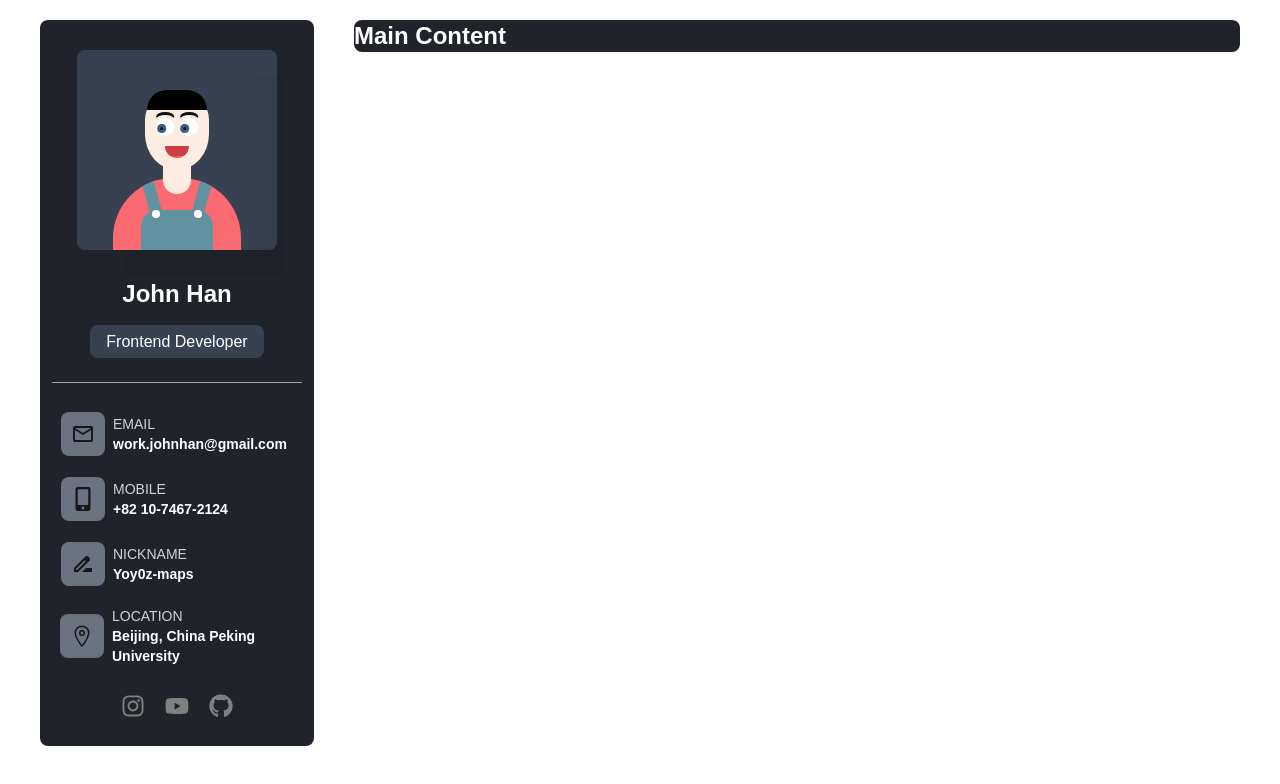
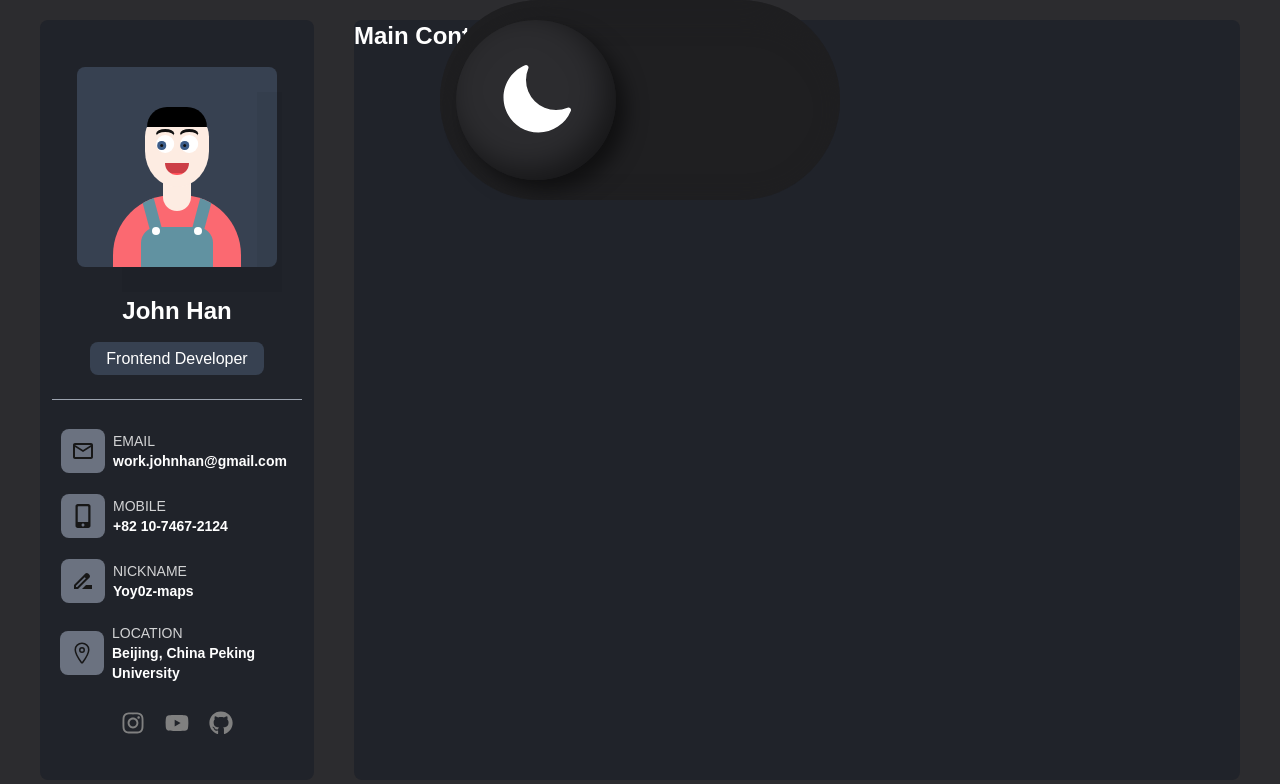
Before and after one commit to Yoy0z-maps/yoyoz-maps-blog, a Next.js app: page / in a window 1280 px wide. Shown: the top 784 px of the page. Built offline with nearby package versions, Linux system fonts and the light colour scheme.

Commit message:
add AnimatedThemeToggleButton

```diff
--- a/package.json
+++ b/package.json
@@ -12,7 +12,8 @@
     "next": "14.2.13",
     "react": "^18",
     "react-dom": "^18",
-    "react-icons": "^5.3.0"
+    "react-icons": "^5.3.0",
+    "zustand": "^5.0.0-rc.2"
   },
   "devDependencies": {
     "@types/node": "^20",
--- a/src/app/face/page.tsx
+++ /dev/null
@@ -1,85 +0,0 @@
-"use client";
-import { useEffect } from "react";
-
-export default function Face() {
-  useEffect(() => {
-    function eyeball(event: MouseEvent) {
-      const eye = document.querySelectorAll(
-        "#eye i"
-      ) as NodeListOf<HTMLElement>;
-      eye.forEach(function (eye) {
-        const x = eye.getBoundingClientRect().left + eye.clientWidth / 2;
-        const y = eye.getBoundingClientRect().top + eye.clientHeight / 2;
-        const radian = Math.atan2(event.pageX - x, event.pageY - y);
-        const rot = radian * (180 / Math.PI) * -1 + 270;
-        eye.style.transform = "rotate(" + rot + "deg)";
-      });
-    }
-
-    const handleMouseMove = (event: Event) => {
-      eyeball(event as MouseEvent);
-    };
-
-    document
-      .querySelector("#body")
-      ?.addEventListener("mousemove", handleMouseMove);
-
-    return () => {
-      document
-        .querySelector("#body")
-        ?.removeEventListener("mousemove", handleMouseMove);
-    };
-  }, []);
-
-  return (
-    <div
-      id="body"
-      className="flex justify-center items-center min-h-[100vh] bg-eyebackground"
-    >
-      <div className="relative w-[400px] h-[500px] bg-white m-[40px] shadow-eyes-shadow overflow-hidden">
-        <div
-          id="hair"
-          className="absolute z-[20] bottom-[350px] left-[50%] translate-x-[-50%] w-[150px] h-[50px] bg-black rounded-tl-[100px] rounded-tr-[100px]"
-        ></div>
-        <div
-          id="bottom"
-          className="absolute w-[320px] h-[180px] bottom-0 left-[50%] bg-eyered translate-x-[-50%] rounded-tl-[150px] rounded-tr-[150px] z-[9] overflow-hidden before:content-[''] before:absolute before:top-[80px] before:left-[97px] before:w-[20px] before:h-[20px] before:bg-white before:z-[1] before:rounded-[50%] after:content-[''] after:absolute after:top-[80px] after:right-[97px] after:w-[20px] after:h-[20px] after:bg-white after:z-[1] after:rounded-[50%]"
-        >
-          <span className="absolute bottom-0 left-[50%] translate-x-[-50%] w-[180px] h-[100px] rounded-tl-[40px] bg-eyeblue rounded-tr-[40px] before:content-[''] before:absolute before:top-[-90px] before:left-[10px] before:w-[30px] before:h-[100px] before:bg-eyeblue before:rotate-[345deg] after:content-[''] after:absolute after:top-[-90px] after:right-[10px] after:w-[30px] after:h-[100px] after:bg-eyeblue after:rotate-[15deg]"></span>
-        </div>
-        <div>
-          <div
-            id="neck"
-            className="absolute bottom-[140px] left-[50%] translate-x-[-50%] w-[70px] h-[100px] bg-skin z-[10] rounded-bl-[40px] rounded-br-[40px] before:content-[''] before:absolute before:top-0 before:left-0 before:w-[100%] before:h-[75%] before:bg-skin-shadow"
-          ></div>
-          <div
-            id="face"
-            className="absolute top-[120px] left-[50%] translate-x-[-50%] w-[160px] h-[180px] bg-skin z-[12] rounded-[50%] rounded-tl-[30%] rounded-tr-[30%] group cursor-pointer"
-          >
-            <div
-              id="eyes"
-              className="absolute flex justify-between w-[65%] items-center top-[50px] translate-x-[-50%] left-[50%]"
-            >
-              <span
-                id="eye"
-                className="relative w-[45px] h-[45px] before:content-[''] before:absolute before:top-[-8px] before:left-0 before:w-full before:h-[50%] before:bg-transparent before:rounded-[50%] before:shadow-eyebrush"
-              >
-                <i className="absolute left-0 bottom-0 w-full h-full flex items-center justify-center bg-white rounded-[50%] before:content-[''] before:absolute before:w-[8px] before:h-[8px] before:bg-eyeblack before:rounded-[50%] before:shadow-eye-shadow before:translate-x-[-10px] before:translate-y-[2px]"></i>
-              </span>
-              <span
-                id="eye"
-                className="relative w-[45px] h-[45px] before:content-[''] before:absolute before:top-[-8px] before:left-0 before:w-full before:h-[50%] before:bg-transparent before:rounded-[50%] before:shadow-eyebrush"
-              >
-                <i className="absolute left-0 bottom-0 w-full h-full flex items-center justify-center bg-white rounded-[50%] before:content-[''] before:absolute before:w-[8px] before:h-[8px] before:bg-eyeblack before:rounded-[50%] before:shadow-eye-shadow before:translate-x-[-10px] before:translate-y-[2px]"></i>
-              </span>
-            </div>
-            <div
-              id="mouth"
-              className="absolute w-[60px] h-[30px] bottom-[30px] left-[50%] transition-all duration-500 bg-mouth translate-x-[-50%] rounded-bl-[30px] rounded-br-[30px] shadow-mouth-shadow group-hover:h-[15px] group-hover:w-[70px] group-hover:bottom-[40px] group-hover:rounded-[10px]"
-            ></div>
-          </div>
-        </div>
-      </div>
-    </div>
-  );
-}
--- a/src/app/page.tsx
+++ b/src/app/page.tsx
@@ -1,13 +1,24 @@
+"use client";
 import LeftSideBar from "@/container/main/LeftSideBar";
+import { useAppearanceThemeStore } from "@/store/useAppearanceThemeStore";
+import Appearance from "./test/page";
 
 export default function Home() {
+  const theme = useAppearanceThemeStore((state) => state.theme);
+  const bgColor = theme === "dark" ? "bg-darkbg" : "bg-lightbg";
+
   return (
-    <div className="flex w-full h-full gap-x-10 px-10 py-5">
+    <div
+      className={`flex w-full h-[100vh] gap-x-10 px-10 py-5 ${bgColor} relative transition-all duration-500`}
+    >
       <LeftSideBar />
       {/* Main Content */}
       <section className="w-full h-full bg-container rounded-lg">
         <p className="text-white text-2xl font-bold">Main Content</p>
       </section>
+      <div className="absolute top-0 left-0 w-full h-full">
+        <Appearance />
+      </div>
     </div>
   );
 }
--- /dev/null
+++ b/src/app/test/page.tsx
@@ -0,0 +1,68 @@
+"use client";
+import { useState } from "react";
+import { useAppearanceThemeStore } from "@/store/useAppearanceThemeStore";
+
+export default function Appearance() {
+  const { toggleTheme } = useAppearanceThemeStore();
+  const [isChecked, setIsChecked] = useState(false);
+
+  return (
+    <div className="m-0 p-0 box-borde overflow-hidden">
+      <input
+        type="checkbox"
+        id="toggle"
+        className="hidden"
+        checked={isChecked}
+        onChange={() => {
+          toggleTheme();
+          setIsChecked(!isChecked);
+        }}
+      ></input>
+      <div
+        id="display"
+        className="flex justify-center items-center w-[100%] h-[100%]"
+      >
+        <label
+          htmlFor="toggle"
+          className={`relative rounded-full w-[400px] h-[200px] cursor-pointer transition-all duration-500 ${
+            isChecked
+              ? "bg-appearancelightlabel shadow-appearancelightlabel"
+              : "bg-appearancedarklabel shadow-appearancedarklabel"
+          }`}
+        >
+          <div
+            id="circle"
+            className={`rounded-full hover:w-[200px] w-[160px] h-[160px] absolute top-[50%] overflow-hidden ${
+              isChecked
+                ? "left-[100%] translate-x-[-110%] translate-y-[-50%] bg-white shadow-appearancelightcircle"
+                : "left-[0%] translate-x-[10%] translate-y-[-50%] bg-darkbg shadow-appearancedarkcircle"
+            } flex items-center justify-center transition-all duration-500`}
+          >
+            <svg
+              xmlns="http://www.w3.org/2000/svg"
+              viewBox="0 0 24 24"
+              fill="white"
+              className={`w-[80px] absolute transition-all duration-500 ${isChecked ? "mt-[150%] opacity-0" : "mt-[0%] opacity-100"}`}
+              id="moon"
+            >
+              <path
+                fillRule="evenodd"
+                d="M9.528 1.718a.75.75 0 0 1 .162.819A8.97 8.97 0 0 0 9 6a9 9 0 0 0 9 9 8.97 8.97 0 0 0 3.463-.69.75.75 0 0 1 .981.98 10.503 10.503 0 0 1-9.694 6.46c-5.799 0-10.5-4.7-10.5-10.5 0-4.368 2.667-8.112 6.46-9.694a.75.75 0 0 1 .818.162Z"
+                clipRule="evenodd"
+              />
+            </svg>
+            <svg
+              xmlns="http://www.w3.org/2000/svg"
+              viewBox="0 0 24 24"
+              fill="#FFD580"
+              className={`w-[80px] h-[80px]absolute transition-all duration-500 ${isChecked ? "mt-[0%] opacity-100" : "mt-[-150%] opacity-0"}`}
+              id="sun"
+            >
+              <path d="M12 2.25a.75.75 0 0 1 .75.75v2.25a.75.75 0 0 1-1.5 0V3a.75.75 0 0 1 .75-.75ZM7.5 12a4.5 4.5 0 1 1 9 0 4.5 4.5 0 0 1-9 0ZM18.894 6.166a.75.75 0 0 0-1.06-1.06l-1.591 1.59a.75.75 0 1 0 1.06 1.061l1.591-1.59ZM21.75 12a.75.75 0 0 1-.75.75h-2.25a.75.75 0 0 1 0-1.5H21a.75.75 0 0 1 .75.75ZM17.834 18.894a.75.75 0 0 0 1.06-1.06l-1.59-1.591a.75.75 0 1 0-1.061 1.06l1.59 1.591ZM12 18a.75.75 0 0 1 .75.75V21a.75.75 0 0 1-1.5 0v-2.25A.75.75 0 0 1 12 18ZM7.758 17.303a.75.75 0 0 0-1.061-1.06l-1.591 1.59a.75.75 0 0 0 1.06 1.061l1.591-1.59ZM6 12a.75.75 0 0 1-.75.75H3a.75.75 0 0 1 0-1.5h2.25A.75.75 0 0 1 6 12ZM6.697 7.757a.75.75 0 0 0 1.06-1.06l-1.59-1.591a.75.75 0 0 0-1.061 1.06l1.59 1.591Z" />
+            </svg>
+          </div>
+        </label>
+      </div>
+    </div>
+  );
+}
--- a/src/container/main/LeftSideBar.tsx
+++ b/src/container/main/LeftSideBar.tsx
@@ -1,6 +1,6 @@
 // constant
 import Link from "next/link";
-import { info } from "../../../constant/informations";
+import { info } from "@/constant/informations";
 // component
 import InfoItem from "./InfoItem";
 // icon
--- /dev/null
+++ b/src/store/useAppearanceThemeStore.ts
@@ -0,0 +1,14 @@
+import { create } from "zustand";
+
+type Theme = "light" | "dark";
+
+interface ThemeState {
+  theme: Theme;
+  toggleTheme: () => void;
+}
+
+export const useAppearanceThemeStore = create<ThemeState>((set) => ({
+  theme: "dark",
+  toggleTheme: () =>
+    set((state) => ({ theme: state.theme === "light" ? "dark" : "light" })),
+}));
--- a/tailwind.config.ts
+++ b/tailwind.config.ts
@@ -10,6 +10,10 @@ const config: Config = {
   theme: {
     extend: {
       colors: {
+        darkbg: "#2C2C2F",
+        lightbg: "#F3F3F3",
+        appearancelightlabel: "#F3F3F3",
+        appearancedarklabel: "#1F1F21",
         container: "#20232a",
         eyebackground: "#edf8ff",
         eyered: "#fb6971",
@@ -21,6 +25,12 @@ const config: Config = {
         foreground: "var(--foreground)",
       },
       boxShadow: {
+        appearancelightlabel: "10px 10px 30px rgba(0, 0, 0, 0.05) inset",
+        appearancedarklabel: "10px 10px 30px rgba(0, 0, 0, 0.5) inset",
+        appearancelightcircle:
+          "-10px 10px 20px rgba(0,0,0,0.2), 10px -10px 30px rgba(0,0,0,0.2) inset",
+        appearancedarkcircle:
+          "10px 10px 20px rgba(0,0,0,0.5), -10px -10px 30px rgba(0,0,0,0.5) inset",
         "eyes-shadow": "25px 25px 0 rgba(0,0,0,0.05)",
         "eye-shadow": "0 0 0 3px #3d5d89",
         eyebrush: "0 -3px 0 #111",
```
Also changed, not shown: src/constant/informations.tsx (renamed from constant/informations.tsx), 1 other file (tests, documents, lock files or other folders).
